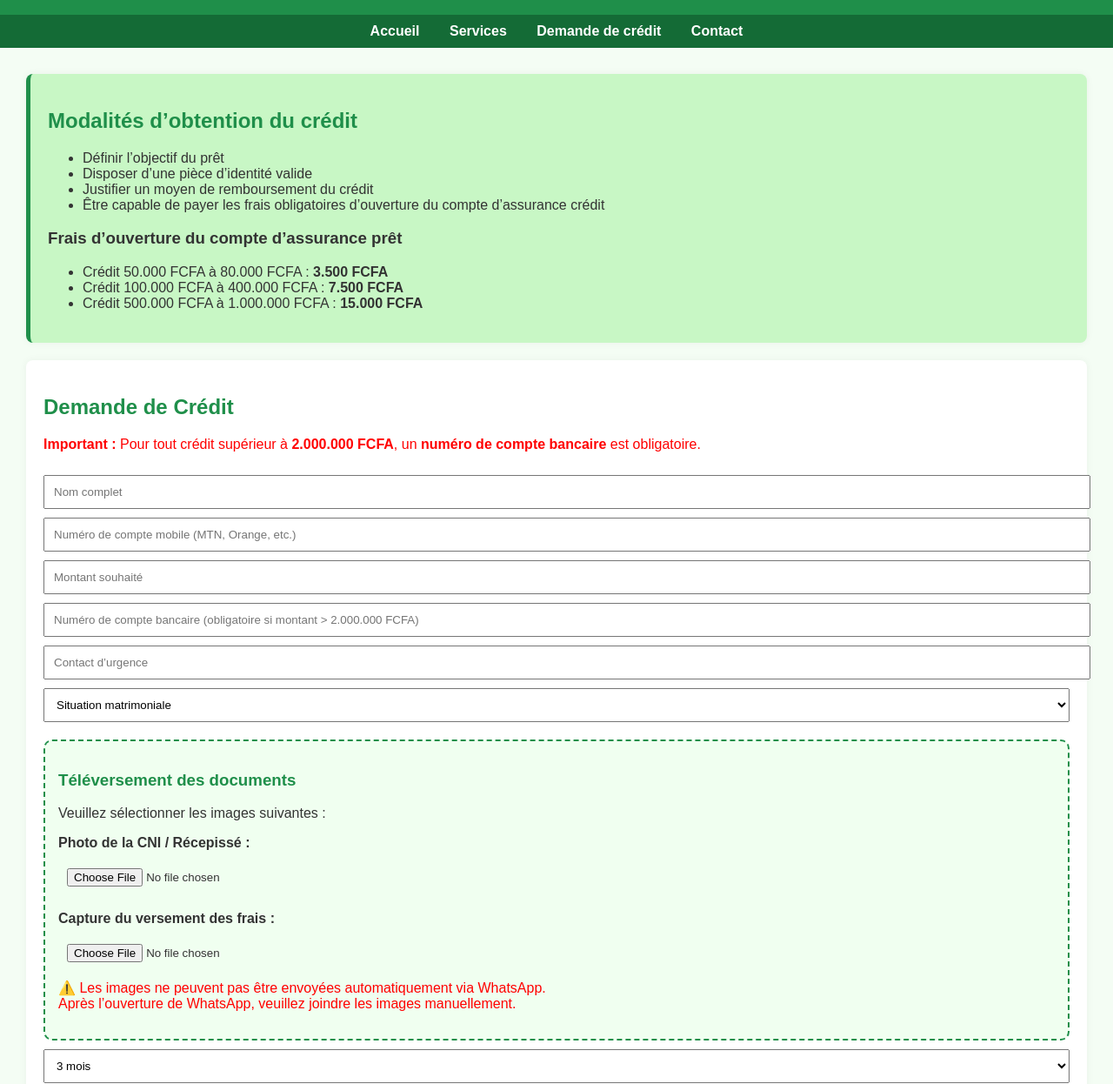
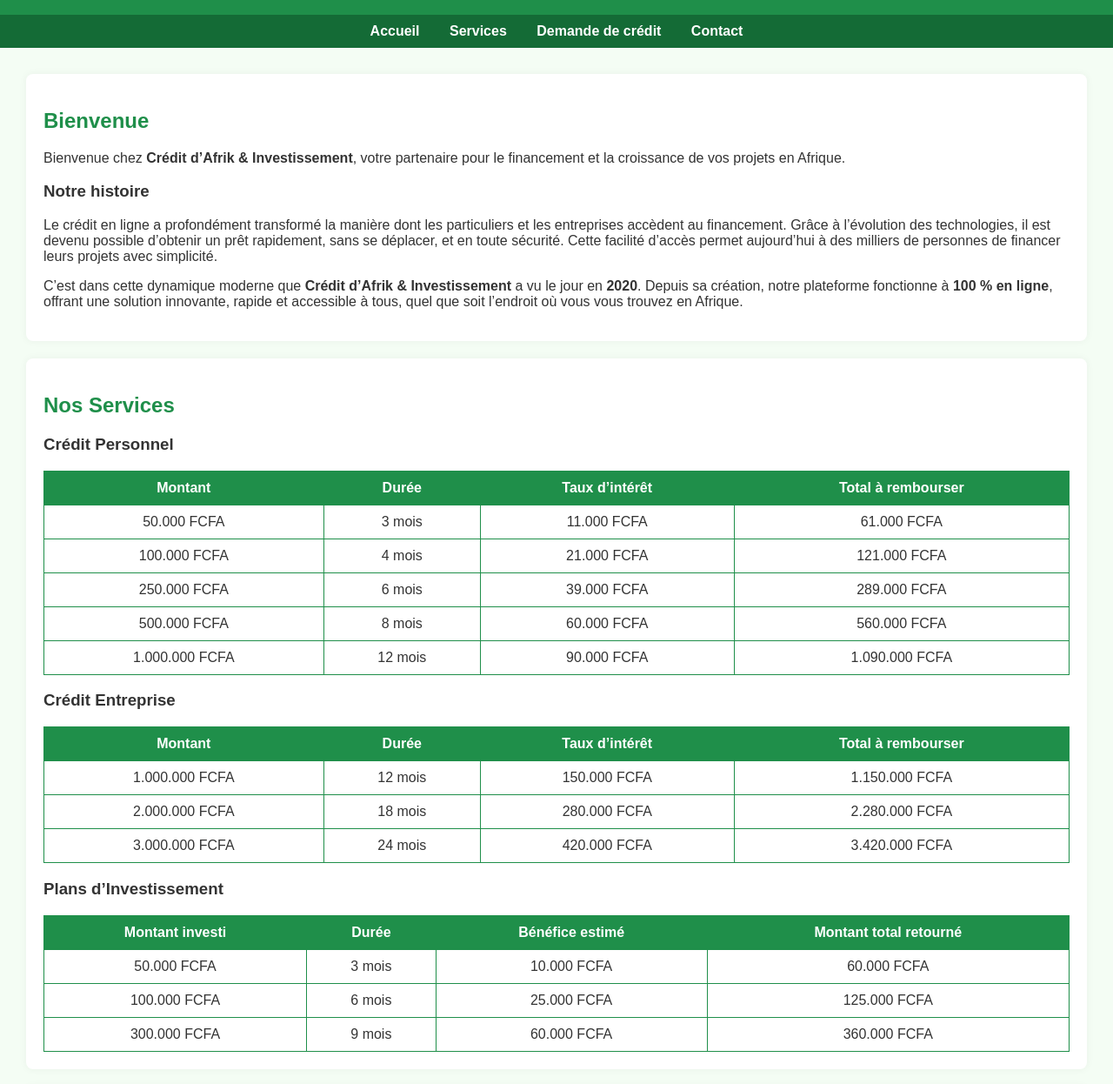
Before and after one commit to yoropret-ux/creditdafrik, a plain HTML site: page index.html in a window 1280 px wide. Shown: the part 137-1383 px from the top of the page at 87% size. Drawn offline with Linux system fonts and the light colour scheme; files whose address does not match are found by name.

Commit message:
Update index.html

```diff
--- a/index.html
+++ b/index.html
@@ -49,12 +49,6 @@
         box-shadow: 0 0 10px rgba(0,0,0,0.05);
     }
 
-    /* 🔥 SECTION MODALITÉS EN VERT */
-    #modalites {
-        background-color: #c8f7c5 !important;
-        border-left: 5px solid #1f8f4a;
-    }
-
     table {
         width: 100%;
         border-collapse: collapse;
@@ -72,6 +66,14 @@
         color: white;
     }
 
+    footer {
+        background-color: #146b36;
+        color: white;
+        text-align: center;
+        padding: 15px;
+        margin-top: 30px;
+    }
+
     input, select {
         width: 100%;
         padding: 10px;
@@ -87,14 +89,6 @@
         width: 100%;
         border-radius: 5px;
         font-size: 16px;
-    }
-
-    footer {
-        background-color: #146b36;
-        color: white;
-        text-align: center;
-        padding: 15px;
-        margin-top: 30px;
     }
 </style>
 </head>
@@ -117,73 +111,99 @@
 </nav>
 
 <div class="container" id="accueil">
-    <!-- Reste du contenu (inchangé) -->
 
-    <div class="box" id="modalites">
+    <div class="box">
+        <h2>Bienvenue</h2>
+        <p>
+            Bienvenue chez <strong>Crédit d’Afrik & Investissement</strong>, votre partenaire
+            pour le financement et la croissance de vos projets en Afrique.
+        </p>
+
+        <h3>Notre histoire</h3>
+        <p>
+            Le crédit en ligne a profondément transformé la manière dont les particuliers et les entreprises
+            accèdent au financement. Grâce à l’évolution des technologies, il est devenu possible d’obtenir un prêt
+            rapidement, sans se déplacer, et en toute sécurité. Cette facilité d’accès permet aujourd’hui à des milliers
+            de personnes de financer leurs projets avec simplicité.
+        </p>
+
+        <p>
+            C’est dans cette dynamique moderne que <strong>Crédit d’Afrik & Investissement</strong> a vu le jour en
+            <strong>2020</strong>. Depuis sa création, notre plateforme fonctionne à
+            <strong>100 % en ligne</strong>, offrant une solution innovante, rapide et accessible à tous,
+            quel que soit l’endroit où vous vous trouvez en Afrique.
+        </p>
+    </div>
+
+    <div class="box" id="services">
+        <h2>Nos Services</h2>
+
+        <h3>Crédit Personnel</h3>
+        <table>
+            <tr>
+                <th>Montant</th>
+                <th>Durée</th>
+                <th>Taux d’intérêt</th>
+                <th>Total à rembourser</th>
+            </tr>
+            <tr><td>50.000 FCFA</td><td>3 mois</td><td>11.000 FCFA</td><td>61.000 FCFA</td></tr>
+            <tr><td>100.000 FCFA</td><td>4 mois</td><td>21.000 FCFA</td><td>121.000 FCFA</td></tr>
+            <tr><td>250.000 FCFA</td><td>6 mois</td><td>39.000 FCFA</td><td>289.000 FCFA</td></tr>
+            <tr><td>500.000 FCFA</td><td>8 mois</td><td>60.000 FCFA</td><td>560.000 FCFA</td></tr>
+            <tr><td>1.000.000 FCFA</td><td>12 mois</td><td>90.000 FCFA</td><td>1.090.000 FCFA</td></tr>
+        </table>
+
+        <h3>Crédit Entreprise</h3>
+        <table>
+            <tr>
+                <th>Montant</th>
+                <th>Durée</th>
+                <th>Taux d’intérêt</th>
+                <th>Total à rembourser</th>
+            </tr>
+            <tr><td>1.000.000 FCFA</td><td>12 mois</td><td>150.000 FCFA</td><td>1.150.000 FCFA</td></tr>
+            <tr><td>2.000.000 FCFA</td><td>18 mois</td><td>280.000 FCFA</td><td>2.280.000 FCFA</td></tr>
+            <tr><td>3.000.000 FCFA</td><td>24 mois</td><td>420.000 FCFA</td><td>3.420.000 FCFA</td></tr>
+        </table>
+
+        <h3>Plans d’Investissement</h3>
+        <table>
+            <tr>
+                <th>Montant investi</th>
+                <th>Durée</th>
+                <th>Bénéfice estimé</th>
+                <th>Montant total retourné</th>
+            </tr>
+            <tr><td>50.000 FCFA</td><td>3 mois</td><td>10.000 FCFA</td><td>60.000 FCFA</td></tr>
+            <tr><td>100.000 FCFA</td><td>6 mois</td><td>25.000 FCFA</td><td>125.000 FCFA</td></tr>
+            <tr><td>300.000 FCFA</td><td>9 mois</td><td>60.000 FCFA</td><td>360.000 FCFA</td></tr>
+        </table>
+    </div>
+
+    <div class="box">
         <h2>Modalités d’obtention du crédit</h2>
         <ul>
             <li>Définir l’objectif du prêt</li>
             <li>Disposer d’une pièce d’identité valide</li>
             <li>Justifier un moyen de remboursement du crédit</li>
-            <li>Être capable de payer les frais obligatoires d’ouverture du compte d’assurance crédit</li>
+            <li>Être capable de payer les frais d’ouverture du compte d’assurance crédit</li>
         </ul>
 
         <h3>Frais d’ouverture du compte d’assurance prêt</h3>
         <ul>
-            <li>Crédit 50.000 FCFA à 80.000 FCFA : <strong>3.500 FCFA</strong></li>
-            <li>Crédit 100.000 FCFA à 400.000 FCFA : <strong>7.500 FCFA</strong></li>
-            <li>Crédit 500.000 FCFA à 1.000.000 FCFA : <strong>15.000 FCFA</strong></li>
+            <li>50.000 FCFA à 80.000 FCFA : <strong>3.500 FCFA</strong></li>
+            <li>100.000 FCFA à 400.000 FCFA : <strong>7.500 FCFA</strong></li>
+            <li>500.000 FCFA à 1.000.000 FCFA : <strong>15.000 FCFA</strong></li>
         </ul>
     </div>
 
     <div class="box" id="credit">
         <h2>Demande de Crédit</h2>
 
-    <p style="color:red"><strong>Important :</strong> Pour tout crédit supérieur à <strong>2.000.000 FCFA</strong>, un <strong>numéro de compte bancaire</strong> est obligatoire.</p>
-
         <form onsubmit="envoyerWhatsApp(); return false;">
             <input type="text" id="nom" placeholder="Nom complet" required>
-
-        <input type="text" id="compteMobile" placeholder="Numéro de compte mobile (MTN, Orange, etc.)" required>
-
+            <input type="tel" id="tel" placeholder="Numéro de téléphone" required>
             <input type="number" id="montant" placeholder="Montant souhaité" required>
-
-        <input type="text" id="compteBanque" placeholder="Numéro de compte bancaire (obligatoire si montant > 2.000.000 FCFA)">
-
-        <input type="text" id="urgence" placeholder="Contact d’urgence" required>
-
-        <select id="situation" required>
-            <option value="">Situation matrimoniale</option>
-            <option>Marié(e)</option>
-            <option>Célibataire</option>
-            <option>Célibataire avec enfants</option>
-        </select>
-
-        <!-- 🔥 CADRE POUR IMAGES -->
-        <div style="
-            border: 2px dashed #1f8f4a;
-            padding: 15px;
-            margin-top: 20px;
-            border-radius: 10px;
-            background: #f0fff0;
-        ">
-            <h3 style="color:#1f8f4a;">Téléversement des documents</h3>
-
-            <p>Veuillez sélectionner les images suivantes :</p>
-
-            <label><strong>Photo de la CNI / Récepissé :</strong></label>
-            <input type="file" id="cni" accept="image/*" required>
-
-            <br><br>
-
-            <label><strong>Capture du versement des frais :</strong></label>
-            <input type="file" id="capture" accept="image/*" required>
-
-            <p style="color:red; margin-top:10px;">
-                ⚠️ Les images ne peuvent pas être envoyées automatiquement via WhatsApp.<br>
-                Après l’ouverture de WhatsApp, veuillez joindre les images manuellement.
-            </p>
-        </div>
 
             <select id="duree">
                 <option>3 mois</option>
@@ -198,69 +218,21 @@
     <script>
     function envoyerWhatsApp() {
         var nom = document.getElementById("nom").value;
-    var compteMobile = document.getElementById("compteMobile").value;
-    var compteBanque = document.getElementById("compteBanque").value;
-    var urgence = document.getElementById("urgence").value;
+        var tel = document.getElementById("tel").value;
         var montant = document.getElementById("montant").value;
         var duree = document.getElementById("duree").value;
-    var situation = document.getElementById("situation").value;
 
         var message =
             "Demande de crédit:%0A" +
             "Nom : " + nom + "%0A" +
-        "Compte mobile : " + compteMobile + "%0A" +
-        "Montant demandé : " + montant + " FCFA%0A" +
-        "Durée : " + duree + "%0A" +
-        "Contact d'urgence : " + urgence + "%0A" +
-        "Situation matrimoniale : " + situation + "%0A";
-
-    if (montant > 2000000) {
-        message += "Compte bancaire (OBLIGATOIRE) : " + compteBanque + "%0A";
-    } else {
-        message += "Compte bancaire (facultatif) : " + compteBanque + "%0A";
-    }
-
-    message += "%0A📎 Veuillez joindre ensuite :" +
-               "%0A- Photo de votre CNI / Récepicé" +
-               "%0A- Capture du paiement des frais";
+            "Téléphone : " + tel + "%0A" +
+            "Montant : " + montant + " FCFA%0A" +
+            "Durée : " + duree;
 
         var numero = "237672717004";
-    window.open("https://wa.me/" + <script>
-function envoyerWhatsApp() {
-    var nom = document.getElementById("nom").value;
-    var compteMobile = document.getElementById("compteMobile").value;
-    var compteBanque = document.getElementById("compteBanque").value;
-    var urgence = document.getElementById("urgence").value;
-    var montant = document.getElementById("montant").value;
-    var duree = document.getElementById("duree").value;
-    var situation = document.getElementById("situation").value;
-
-    var message =
-        "Demande de crédit:%0A" +
-        "Nom : " + nom + "%0A" +
-        "Compte mobile : " + compteMobile + "%0A" +
-        "Montant demandé : " + montant + " FCFA%0A" +
-        "Durée : " + duree + "%0A" +
-        "Contact d'urgence : " + urgence + "%0A" +
-        "Situation matrimoniale : " + situation + "%0A";
-
-    if (montant > 2000000) {
-        message += "Compte bancaire (OBLIGATOIRE) : " + compteBanque + "%0A";
-    } else {
-        message += "Compte bancaire (facultatif) : " + compteBanque + "%0A";
-    }
-
-    message += "%0A📎 Veuillez joindre ensuite :" +
-               "%0A- Photo de votre CNI / Récepicé" +
-               "%0A- Capture du paiement des frais";
-
-    var numero = "237672717004";
-    window.open("https://wa.me/" + 672717004 + "?text=" + message, "_blank");
-}
-</script> + "?text=" + message, "_blank");
+        window.open("https://wa.me/" + numero + "?text=" + message, "_blank");
     }
     </script>
-
 
     <div class="box" id="contact">
         <h2>Contact</h2>
@@ -268,6 +240,7 @@
         <p>Email : contact@creditdafrik.com</p>
         <p>Adresse : Cameroun</p>
     </div>
+
 </div>
 
 <footer>
```
Lines whose indentation alone changed are shown as unchanged.
